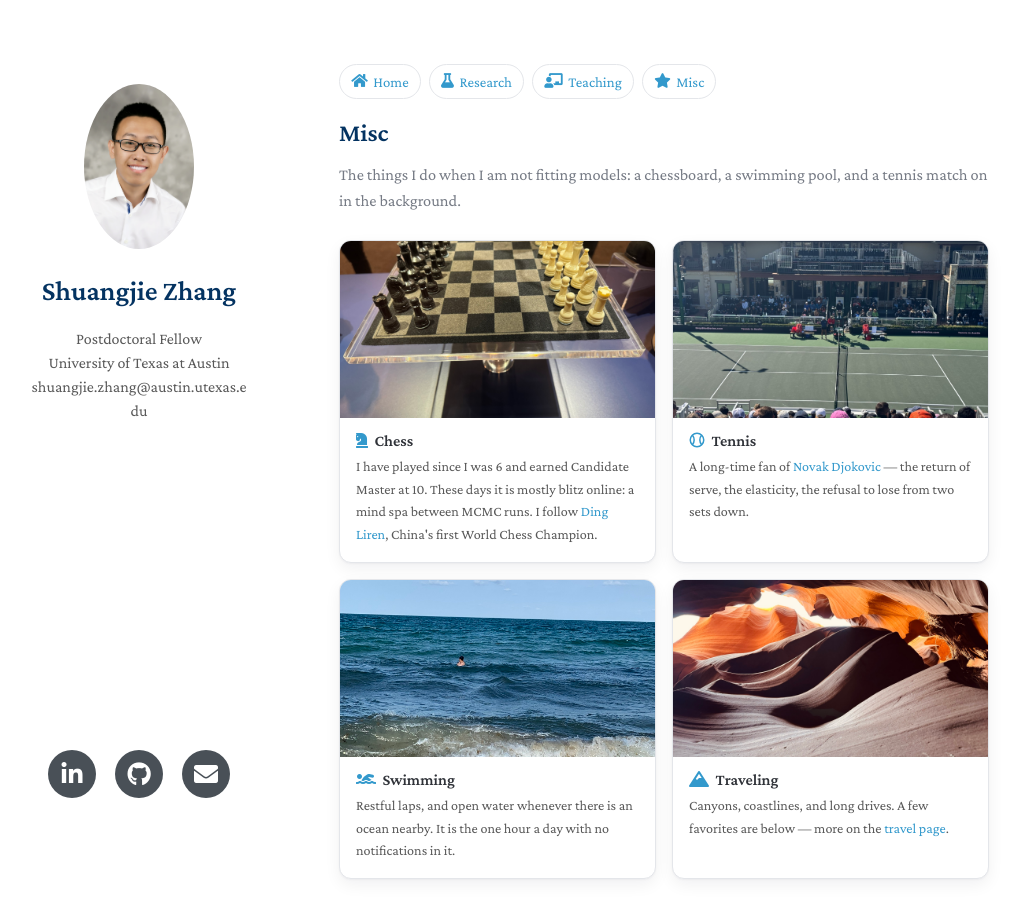
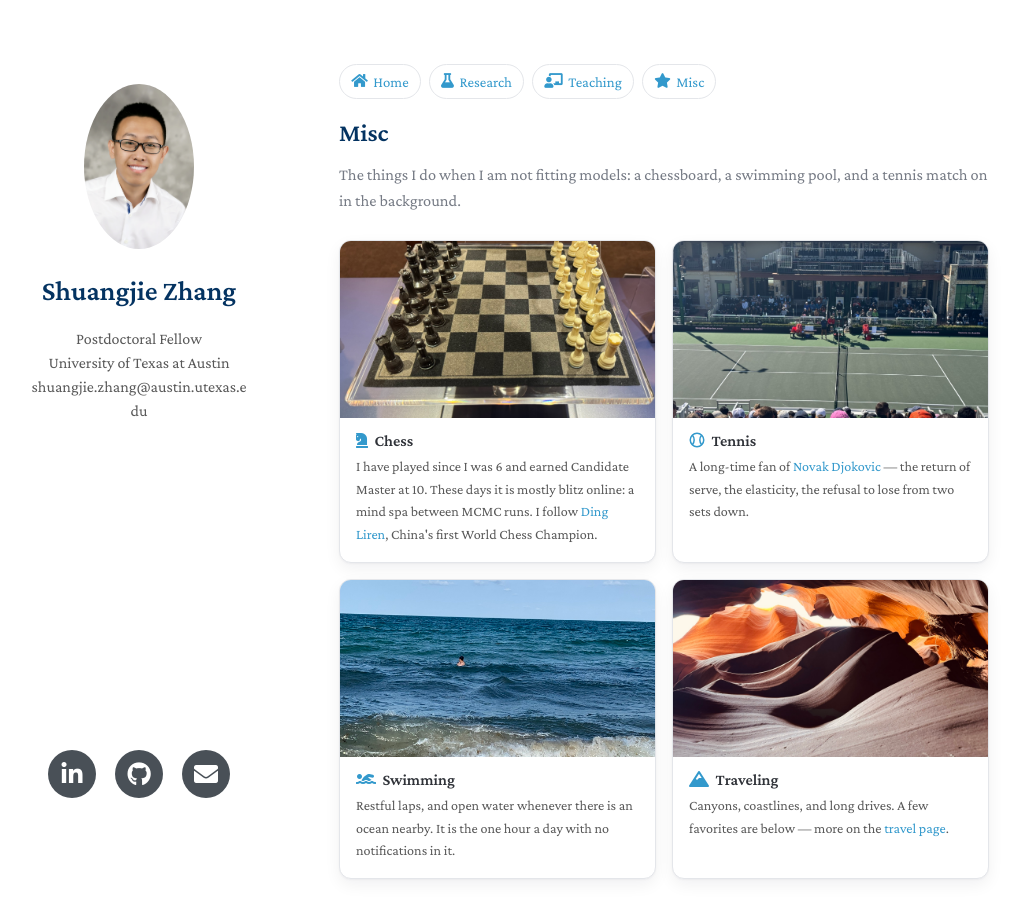
Before and after one commit to shuang-jie/shuang-jie.github.io, a Jekyll site: the page built from misc.md, in a window 1280 px wide and 900 px high. Shown: the whole window, without its empty margins (131-1151 px from the left). Built offline with Jekyll 4.4.1, drawn with Linux system fonts in a browser that asks for light colours; nearby versions of some CDN libraries; a style sheet for code colours, icons or effects is not loaded; our own code applies the rules of GitHub Pages for plain Markdown files.

Commit message:
Use chess3 for the chess card
Tighter framing than chess1: the board fills more of the 16:9 crop
with less surrounding table and background.

```diff
--- a/misc.md
+++ b/misc.md
@@ -10,7 +10,7 @@ layout: homepage
 
   <div class="misc-card">
     <div class="misc-media">
-      <img src="./assets/img/hobbies/chess1.jpg" alt="A chess set in the starting position">
+      <img src="./assets/img/hobbies/chess3.jpg" alt="A chess set on a glass board in the starting position">
     </div>
     <div class="misc-body">
       <h3><i class="fas fa-chess-knight"></i>Chess</h3>
```
Also changed, not shown: assets/img/hobbies/chess3.jpg (added), 1 other file.
